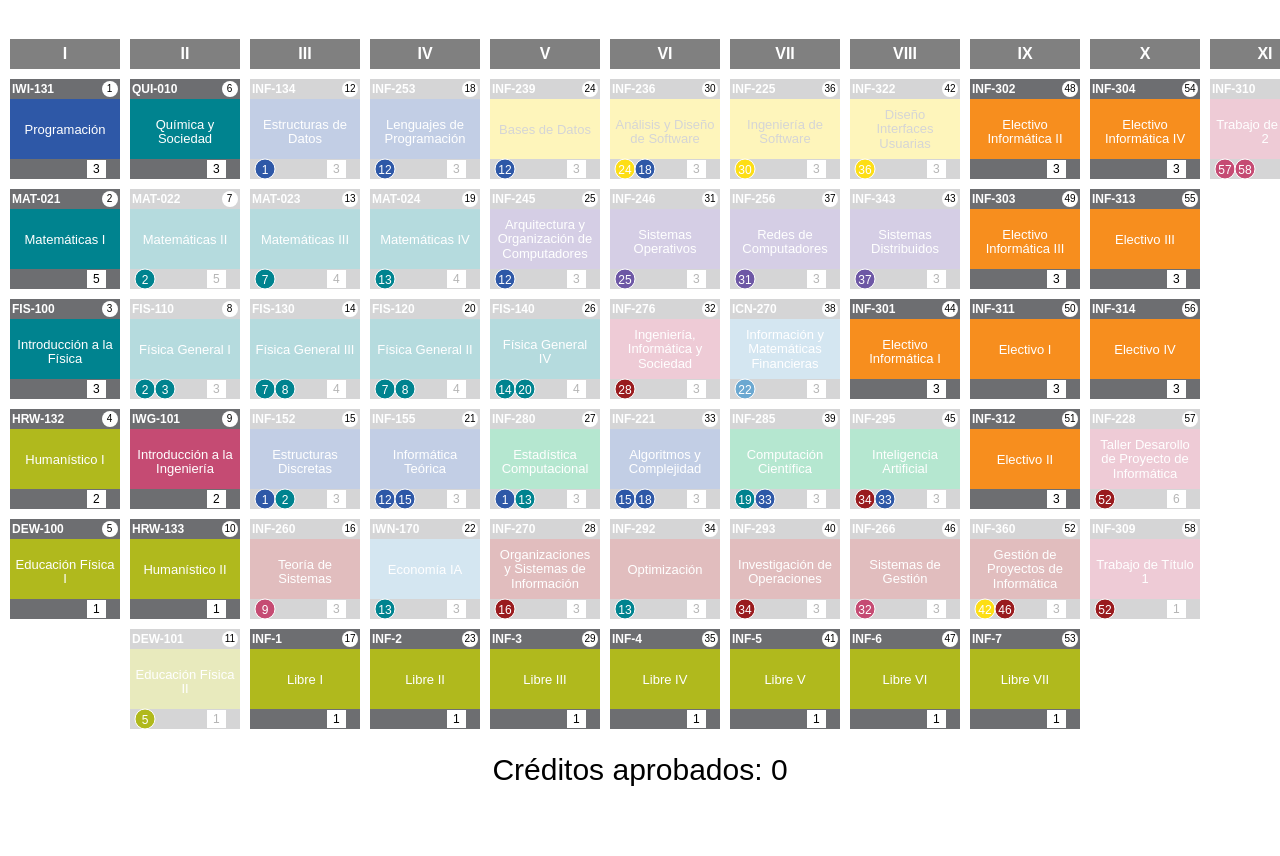
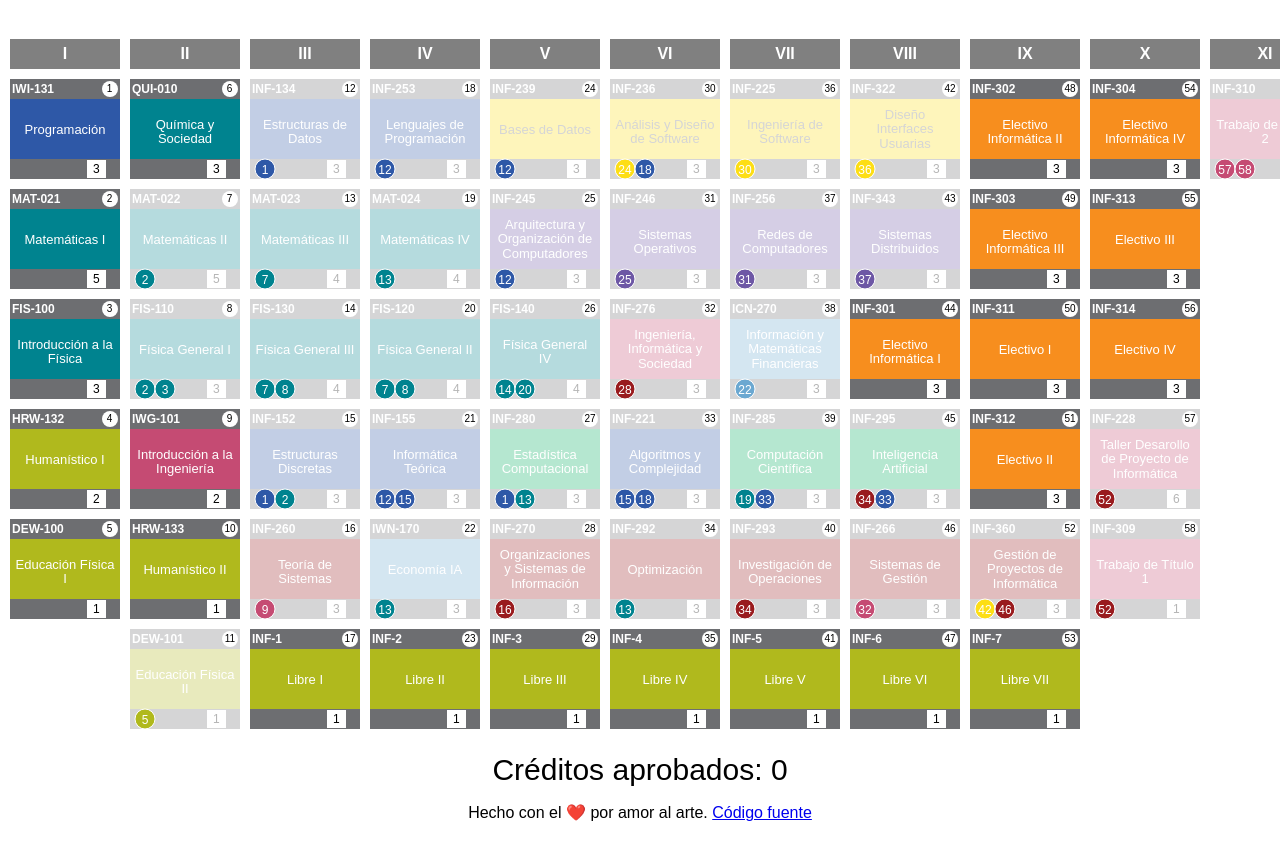
Before and after one commit to etra0/ramos, a plain HTML site: page index.html in a window 1280 px wide. Shown: the part 79-935 px from the top of the page. Before the commit the page ends 884 px from the top, so only its background shows below. Drawn offline with Linux system fonts and the light colour scheme.

Commit message:
pequeña modificacion a index

```diff
--- a/index.html
+++ b/index.html
@@ -26,7 +26,7 @@
 		<div class="info">
 			Créditos aprobados: <span id='creditos'></span>
 		</div>
-
+		<p>Hecho con el ❤️ por amor al arte. <a href="http://github.com/etra0/ramos">Código fuente</a></p>
 		<script src='d3.js'></script>
 		<script src='ramos.js'></script>
 		<script src='data.js'></script>
```
